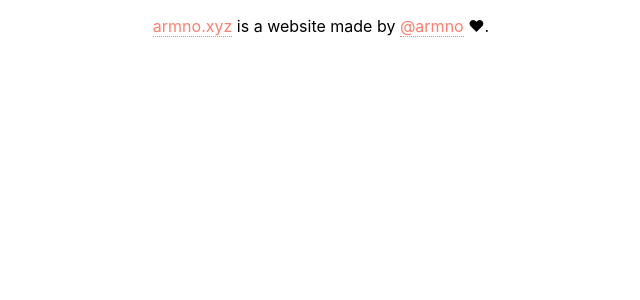
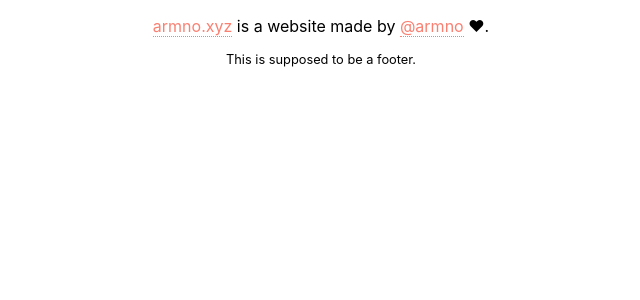
Before and after one commit to armno/armno.xyz, a Jekyll site: the page built from index.html, in a window 1280 px wide. Shown: the top 300 px of the page, without its empty margins (319-959 px from the left). Built offline with Jekyll 4.4.1, drawn with Linux system fonts in a browser that asks for light colours.

Commit message:
add footer note

```diff
--- a/css/main.scss
+++ b/css/main.scss
@@ -17,3 +17,7 @@ a {
 .text-center {
 	text-align: center;
 }
+
+.footer-note {
+	font-size: 0.8em;
+}
--- a/index.html
+++ b/index.html
@@ -5,3 +5,7 @@ layout: default
 <p class="text-center">
 	<a href="{{ site.url }}">armno.xyz</a> is a website made by <a href="https://twitter.com/armno">@armno</a> ♥︎.
 </p>
+
+<p class="text-center footer-note">
+	This is supposed to be a footer.
+</p>
```
